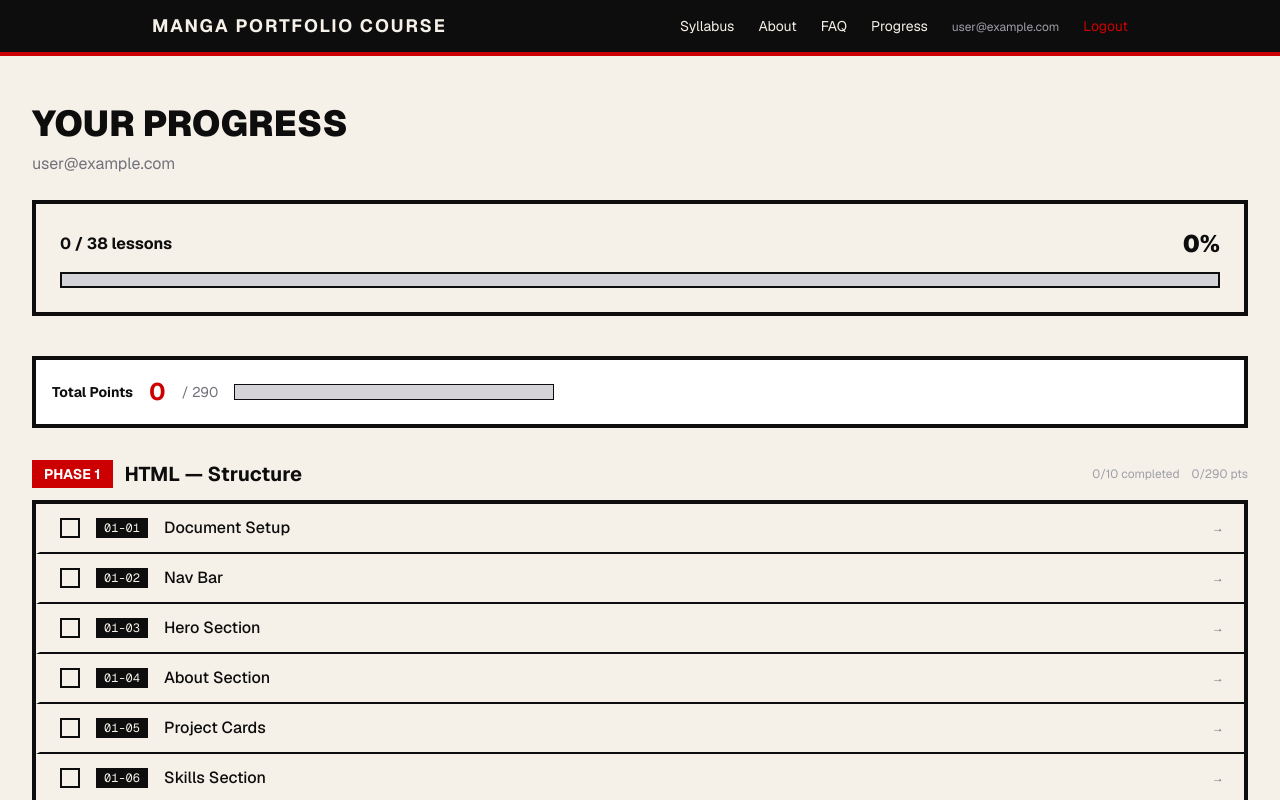
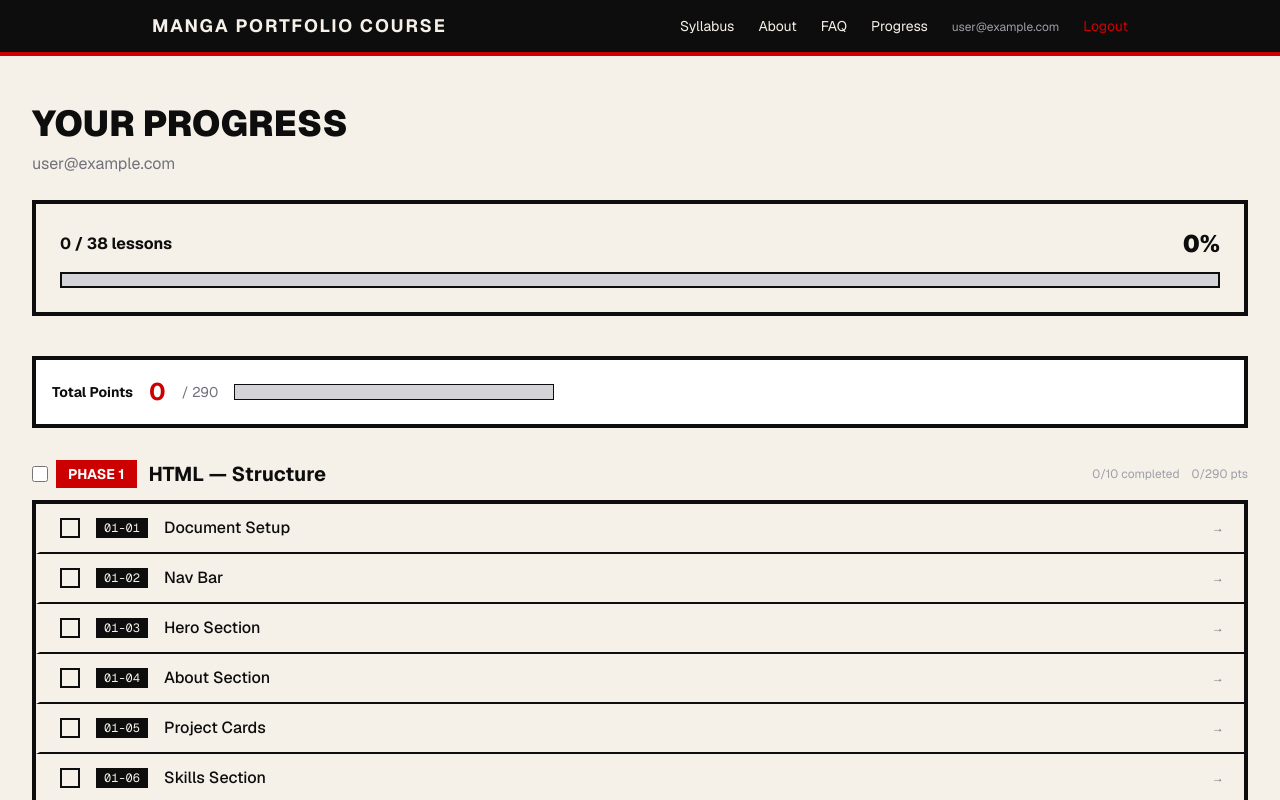
Before and after one commit to bedzbern/course-platform-portfolio, a Next.js app in the folder course-platform/: page /progress in a window 1280 px wide. Shown: the top 800 px of the page. Built offline with nearby package versions, Linux system fonts and the light colour scheme; no server answers; the database is empty; sample sign-in values are in the browser's storage.

Commit message:
fix progress reset

```diff
--- a/course-platform/app/progress/page.tsx
+++ b/course-platform/app/progress/page.tsx
@@ -15,6 +15,7 @@ export default function ProgressPage() {
   const [completed, setCompleted] = useState<Set<string>>(new Set());
   const [scores, setScores] = useState<Record<string, any>>({});
   const [loaded, setLoaded] = useState(false);
+  const [selectedPhases, setSelectedPhases] = useState<Set<number>>(new Set());
 
   useEffect(() => {
     if (!loading && !user) {
@@ -36,6 +37,50 @@ export default function ProgressPage() {
     };
     fetchProgress();
   }, [user]);
+
+  const togglePhase = (phase: number) => {
+    setSelectedPhases(prev => {
+      const next = new Set(prev);
+      next.has(phase) ? next.delete(phase) : next.add(phase);
+      return next;
+    });
+  };
+
+  const resetSelectedPhases = async () => {
+    const phases = getLessonsByPhase().filter(p => selectedPhases.has(p.phase));
+    const lessonIds = new Set(phases.flatMap(p => p.lessons.map(l => l.id)));
+
+    const phasePrefixes = new Set(Array.from(selectedPhases).map(p => `0${p}-`));
+
+    const newCompleted = new Set(completed);
+    lessonIds.forEach(id => newCompleted.delete(id));
+
+    const newScores = { ...scores };
+    Object.keys(newScores).forEach(key => {
+      for (const prefix of phasePrefixes) {
+        if (key.startsWith(prefix)) {
+          delete newScores[key];
+          break;
+        }
+      }
+    });
+
+    const totalPoints = Object.values(newScores).reduce((sum: number, s: any) => sum + (s.earned || 0), 0);
+
+    if (!window.confirm(`Reset progress for ${selectedPhases.size} selected phase(s)? This cannot be undone.`)) return;
+
+    if (user && db) {
+      await setDoc(doc(db!, 'progress', user.uid), {
+        completed: Array.from(newCompleted),
+        exerciseScores: newScores,
+        totalPoints,
+      });
+    }
+
+    setCompleted(newCompleted);
+    setScores(newScores);
+    setSelectedPhases(new Set());
+  };
 
   if (loading || !loaded) {
     return <div className="text-center py-20 text-zinc-500">Loading...</div>;
@@ -79,10 +124,19 @@ export default function ProgressPage() {
           const exIds = Object.keys(scores).filter(id => id.startsWith(l.id.split('-')[0] + '-' + l.id.split('-')[1] + '-'));
           return sum + exIds.reduce((s, id) => s + (scores[id]?.earned || 0), 0);
         }, 0);
+        const checked = selectedPhases.has(phase.phase);
         return (
           <div key={phase.phase} className="mb-8">
             <div className="flex items-center gap-3 mb-3">
-              <span className="bg-[#cc0000] text-white px-3 py-1 text-sm font-bold">PHASE {phase.phase}</span>
+              <label className="flex items-center gap-2 cursor-pointer">
+                <input
+                  type="checkbox"
+                  checked={checked}
+                  onChange={() => togglePhase(phase.phase)}
+                  className="w-4 h-4 accent-[#cc0000]"
+                />
+                <span className="bg-[#cc0000] text-white px-3 py-1 text-sm font-bold">PHASE {phase.phase}</span>
+              </label>
               <h2 className="text-xl font-bold">{phase.label}</h2>
               <span className="text-zinc-400 text-xs ml-auto flex items-center gap-3">
                 <span>{phaseDone}/{phase.lessons.length} completed</span>
@@ -128,18 +182,13 @@ export default function ProgressPage() {
         );
       })}
 
-      {user && db && (
-        <div className="mt-12 border-t-2 border-[#0d0d0d] pt-8">
+      {user && db && selectedPhases.size > 0 && (
+        <div className="mt-8 border-t-2 border-[#0d0d0d] pt-6">
           <button
-            onClick={async () => {
-              if (!window.confirm('Reset all progress and exercise scores? This cannot be undone.')) return;
-              await setDoc(doc(db!, 'progress', user.uid), { completed: [], exerciseScores: {}, totalPoints: 0 });
-              setCompleted(new Set());
-              setScores({});
-            }}
+            onClick={resetSelectedPhases}
             className="border-2 border-red-500 text-red-600 px-5 py-2.5 text-sm font-bold hover:bg-red-50 transition-colors cursor-pointer"
           >
-            Reset My Progress
+            Reset Selected Phases ({selectedPhases.size})
           </button>
         </div>
       )}
```
